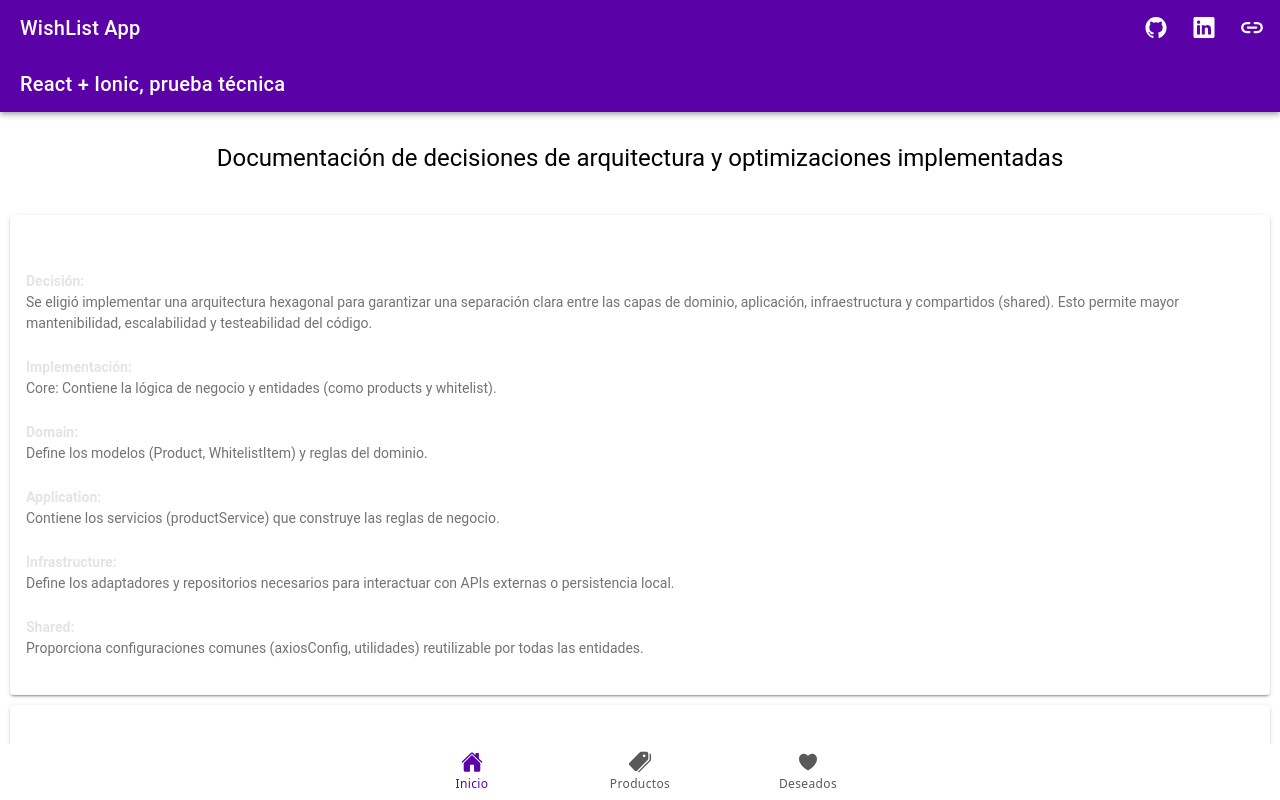
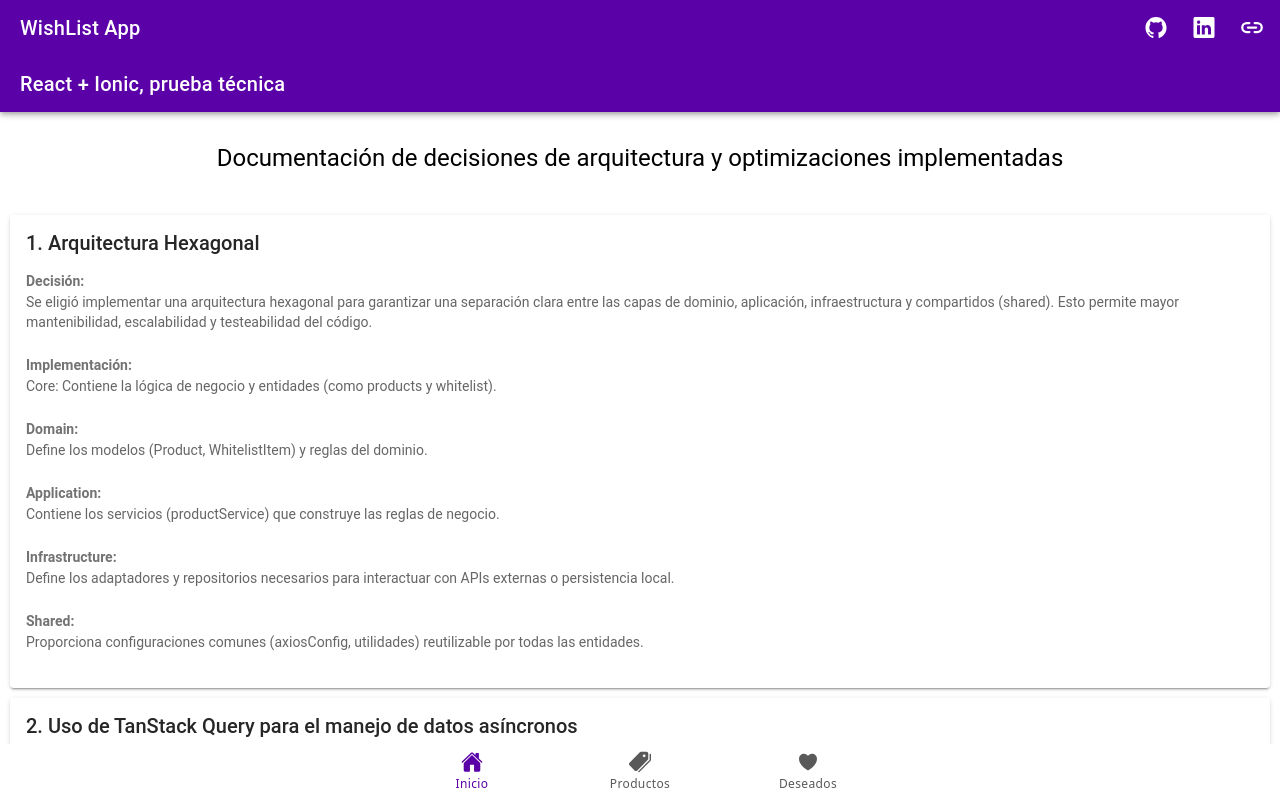
Before and after one commit to cavargasl/wishlistifytest, a React (Vite) app: page /home in a window 1280 px wide. Built offline with nearby package versions, Linux system fonts and the light colour scheme.

Commit message:
fix: style and formar price

```diff
--- a/src/pages/home/index.tsx
+++ b/src/pages/home/index.tsx
@@ -46,18 +46,18 @@ export default function Home() {
         </IonLabel>
         {
           documentationData.map((item) => (
-            <IonCard>
+            <IonCard key={item.title}>
               <IonCardHeader>
-                <IonCardTitle className="text-primary-contrast">{item.title}</IonCardTitle>
+                <IonCardTitle>{item.title}</IonCardTitle>
               </IonCardHeader>
               <IonCardContent>
                 <IonText>
                   {item.content.map((content) => (
-                    <>
-                    <strong className="font-bold text-[#e4e4e4]">{content.subtitle}</strong>
+                    <IonLabel key={content.subtitle}>
+                    <strong>{content.subtitle}</strong>
                     <p>{content.text}</p>
                     <br />
-                    </>
+                    </IonLabel>
                   ))}
                 </IonText>
               </IonCardContent>
--- a/src/pages/products/ProductCard.tsx
+++ b/src/pages/products/ProductCard.tsx
@@ -42,9 +42,9 @@ export default function ProductCard({
             className="w-32 h-32 object-cover mr-4"
           />
           <IonLabel className="my-0">
-            {product.title}
-            <IonLabel>{`Precio: $${product.price}`}</IonLabel>
-            <p className="line-clamp-3">{product.description}</p>
+            <IonLabel className="!line-clamp-2">{product.title}</IonLabel>
+            <IonLabel className="!line-clamp-1">{`Precio: $${product.price}`}</IonLabel>
+            <p className="!line-clamp-3">{product.description}</p>
           </IonLabel>
           <IonIcon
             className="cursor-pointer"
--- a/src/pages/wishlist/index.tsx
+++ b/src/pages/wishlist/index.tsx
@@ -18,6 +18,7 @@ import {
 import { useQuery, useQueryClient } from "@tanstack/react-query";
 import { heartDislike } from "ionicons/icons";
 import ProductCard from "../products/ProductCard";
+import { formatPriceToUSD } from "@/utils/format";
 
 const fetchWishlist = productWishlistService(
   localStorageProductsWishlist()
@@ -81,7 +82,7 @@ export default function Wishlist() {
         </IonToolbar>
         <IonToolbar color={"danger"}>
           {wishlist && wishlist.totalPrice > 0 && (
-            <IonTitle>Precio total: ${wishlist?.totalPrice}</IonTitle>
+            <IonTitle>Precio total: {formatPriceToUSD(wishlist.totalPrice)}</IonTitle>
           )}
         </IonToolbar>
       </IonHeader>
--- /dev/null
+++ b/src/utils/format.ts
@@ -0,0 +1,6 @@
+export function formatPriceToUSD(amount: number): string {
+  return new Intl.NumberFormat("en-US", {
+    style: "currency",
+    currency: "USD",
+  }).format(amount);
+}
```
